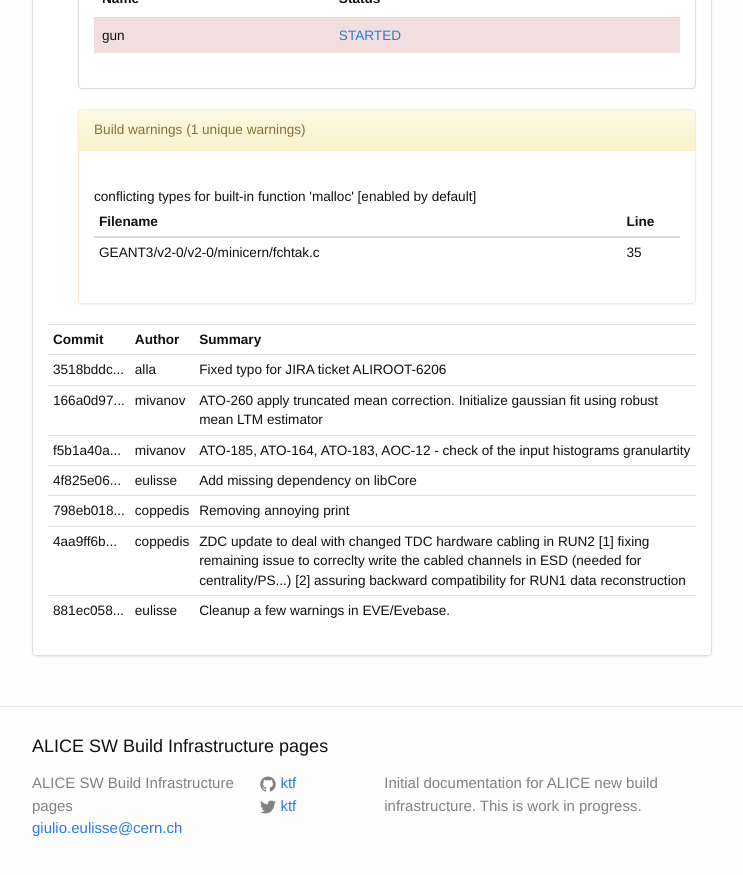
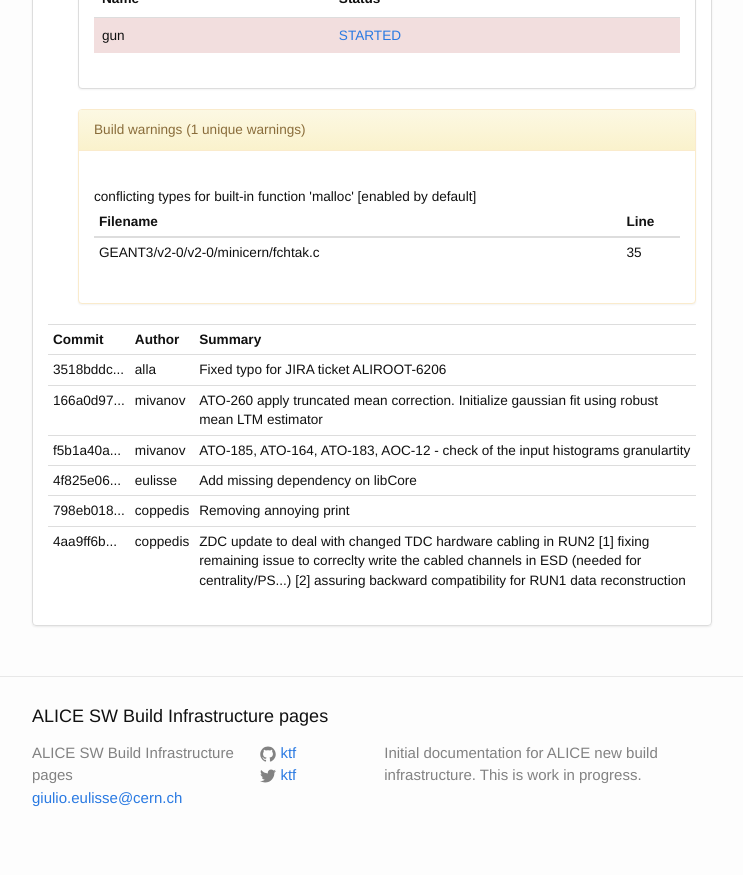
Before and after one commit to alisw/alisw.github.io, a Jekyll site: the page built from index.html, in a window 1280 px wide and 900 px high, scrolled down 154718 px. Shown: the top 875 px of the window, without its empty margins (268-1011 px from the left). Built offline with Jekyll 4.4.1, drawn with Linux system fonts in a browser that asks for light colours; nearby versions of some CDN libraries.

Commit message:
Updated results.

```diff
--- a/_data/commits-aliroot-master.yaml
+++ b/_data/commits-aliroot-master.yaml
@@ -98,8 +98,3 @@
  message: >-
     ZDC update to deal with changed TDC hardware cabling in RUN2 [1] fixing remaining issue to correclty write the cabled channels in ESD (needed for centrality/PS...) [2] assuring backward compatibility for RUN1 data reconstruction
  author: !!str coppedis
--
- commit: "881ec058b56810bce600bec0166756246d7fd4dd"
- message: >-
-    Cleanup a few warnings in EVE/Evebase.
- author: !!str eulisse
```
